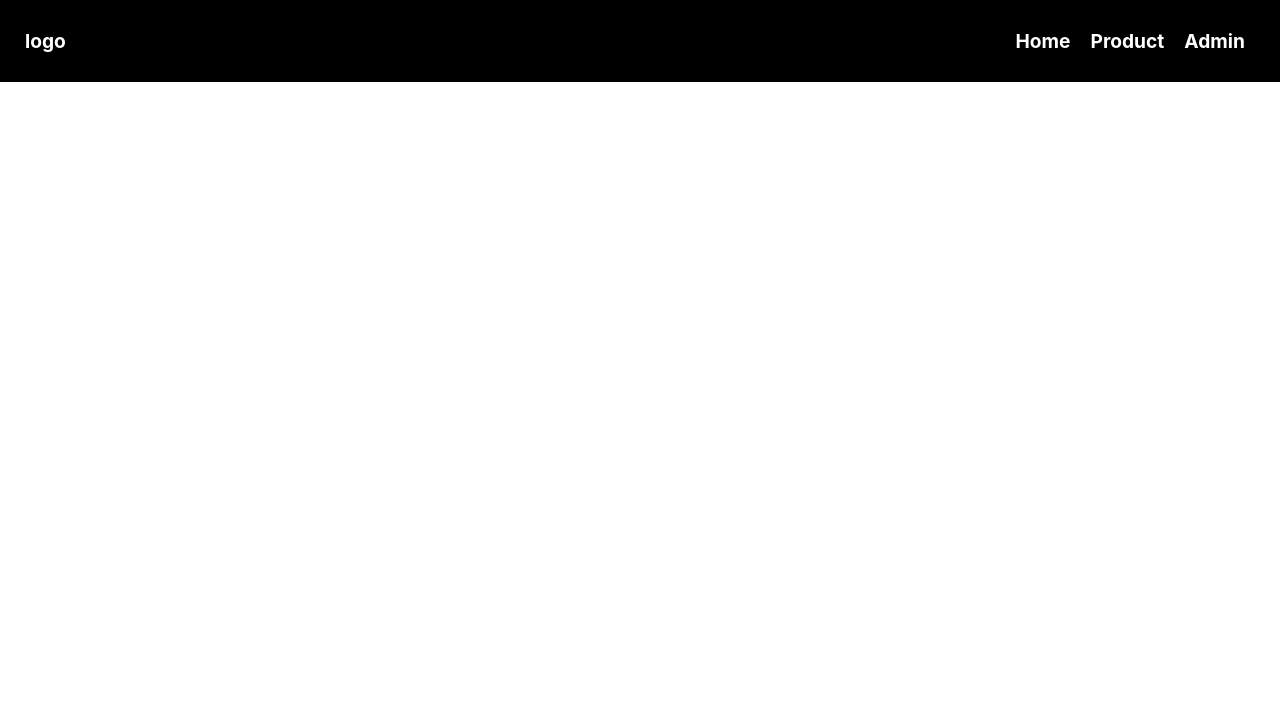
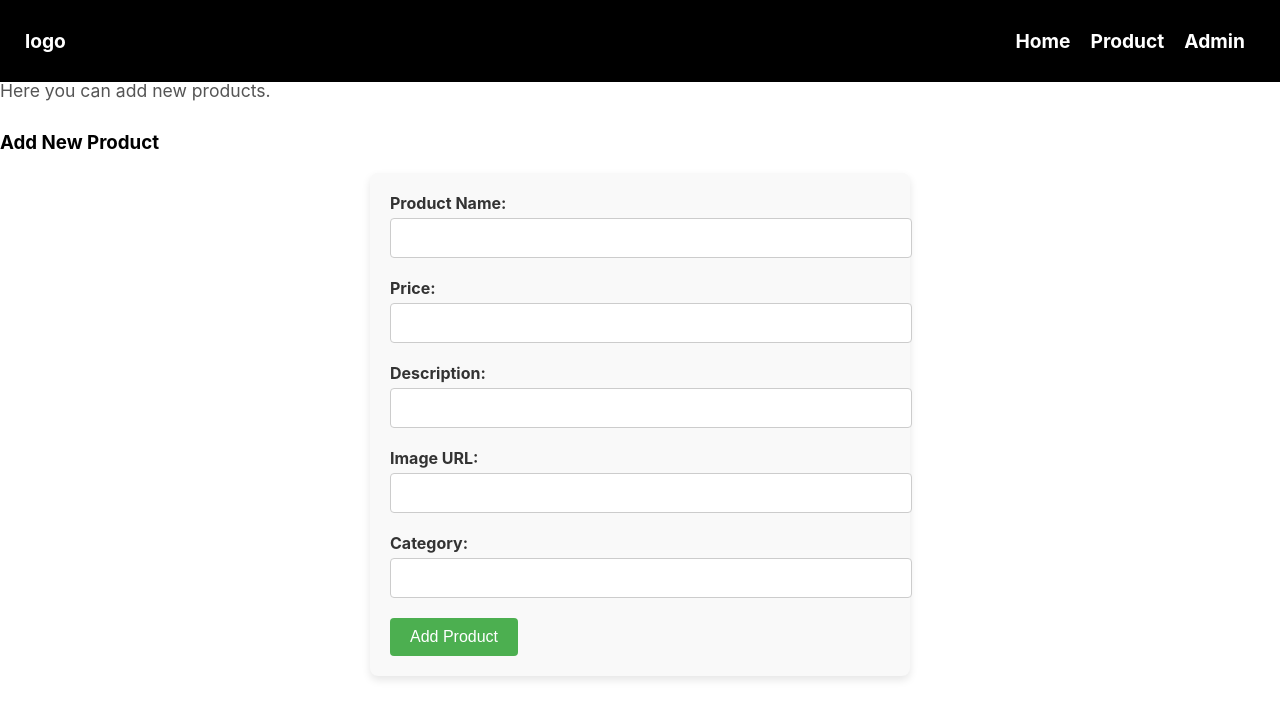
Before and after one commit to kareempogba0/CS309-Fall2024-Project, a React (Create React App) app in the folder Front-end/react-app/: page /AdminControl in a window 1280 px wide. Shown: the top 718 px of the page. Built offline with nearby package versions, Linux system fonts and the light colour scheme.

Commit message:
adding admin control page with only add component

```diff
--- a/Front-end/react-app/src/App.js
+++ b/Front-end/react-app/src/App.js
@@ -6,6 +6,7 @@ import NavBar from './Components/NavBar';
 import Home from'./Components/Home';
 import Product from'./Components/Product';
 import Admin from'./Components/Admin';
+import AdminControl from './Components/AdminControl';
 
 
 function App() {
@@ -18,6 +19,7 @@ function App() {
       <Route path='/product' element={<Product />}/>
 
       <Route path='/admin' element={<Admin />}/>
+      <Route path="/AdminControl" element={<AdminControl />} />
 
 
 
--- a/Front-end/react-app/src/Components/Admin.js
+++ b/Front-end/react-app/src/Components/Admin.js
@@ -1,15 +1,16 @@
 import React, { useState } from 'react';
+import { useNavigate } from 'react-router-dom';
 import './AdminCss.css';
 
 function Admin() {
     const [email, setEmail] = useState('');
     const [password, setPassword] = useState('');
-    const [isSignedIn, setIsSignedIn] = useState(false);
+    const navigate = useNavigate();
 
     const handleSubmit = (e) => {
         e.preventDefault();
         if (email === 'admin@example.com' && password === 'password123') {
-            setIsSignedIn(true);
+            navigate('/AdminControl');
         } else {
             alert('Invalid credentials!');
         }
@@ -17,14 +18,8 @@ function Admin() {
 
     return (
         <div className="admin">
-            {isSignedIn ? (
-                <h1>Welcome, Admin!</h1>
-            ) : (
-                <>
-
-
             <div className="signin-form">
-                        <h2>Sign In Admin </h2>
+                <h2>Sign In Admin</h2>
                 <form onSubmit={handleSubmit}>
                     <div>
                         <label>Email</label>
@@ -44,11 +39,9 @@ function Admin() {
                             required
                         />
                     </div>
-                            <button onClick={() => setIsSignedIn(true)} type="submit">Sign In</button>
+                    <button type="submit">Sign In</button>
                 </form>
             </div>
-                </>
-            )}
         </div>
     );
 }
--- /dev/null
+++ b/Front-end/react-app/src/Components/AdminControl.css
@@ -0,0 +1,69 @@
+h1 {
+    font-size: 2rem;
+    color: #333;
+    margin-bottom: 20px;
+}
+
+p {
+    font-size: 1.1rem;
+    color: #555;
+    margin-bottom: 30px;
+}
+
+form {
+    background-color: #f9f9f9;
+    padding: 20px;
+    border-radius: 8px;
+    box-shadow: 0 4px 8px rgba(0, 0, 0, 0.1);
+    width: 100%;
+    max-width: 500px;
+    margin: 0 auto;
+}
+
+form div {
+    margin-bottom: 20px;
+}
+form label {
+    font-size: 1rem;
+    font-weight: bold;
+    color: #333;
+}
+
+form input {
+    width: 100%;
+    padding: 10px;
+    font-size: 1rem;
+    border-radius: 4px;
+    border: 1px solid #ccc;
+    margin-top: 5px;
+}
+
+button {
+    background-color: #4CAF50;
+    color: white;
+    padding: 10px 20px;
+    border: none;
+    border-radius: 4px;
+    cursor: pointer;
+    font-size: 1rem;
+    transition: background-color 0.3s;
+}
+
+button:hover {
+    background-color: #45a049;
+}
+
+.message {
+    margin-top: 20px;
+    font-size: 1.2rem;
+    color: #333;
+    font-weight: bold;
+}
+
+.message.success {
+    color: #4CAF50;
+}
+
+.message.error {
+    color: #f44336;
+}
--- /dev/null
+++ b/Front-end/react-app/src/Components/AdminControl.js
@@ -0,0 +1,112 @@
+import React, { useState } from 'react';
+import './AdminControl.css';
+function AdminControl() {
+    const [name, setName] = useState('');
+    const [price, setPrice] = useState('');
+    const [description, setDescription] = useState('');
+    const [image, setImage] = useState('');
+    const [category, setCategory] = useState('');
+    const [message, setMessage] = useState('');
+
+    const handleAddProduct = async (e) => {
+        e.preventDefault();
+
+        const newProduct = {
+            id: new Date().getTime(),
+            name,
+            price,
+            description,
+            image,
+            category,
+        };
+
+        try {
+            const response = await fetch('http://localhost:3000/addproducts', {
+                method: 'POST',
+                headers: {
+                    'Content-Type': 'application/json',
+                },
+                body: JSON.stringify(newProduct),
+            });
+
+            const data = await response.text();
+
+            if (response.ok) {
+                setMessage('Product added successfully!');
+                setName('');
+                setPrice('');
+                setDescription('');
+                setImage('');
+                setCategory('');
+            } else {
+                setMessage('Failed to add product: ' + data);
+            }
+        } catch (error) {
+            console.error('Error adding product:', error);
+            setMessage('Something went wrong!');
+        }
+    };
+
+    return (
+        <div>
+            <h1>Welcome to Admin Control</h1>
+            <p>Here you can add new products.</p>
+
+            <div>
+                <h3>Add New Product</h3>
+                <form onSubmit={handleAddProduct}>
+                    <div>
+                        <label>Product Name:</label>
+                        <input
+                            type="text"
+                            value={name}
+                            onChange={(e) => setName(e.target.value)}
+                            required
+                        />
+                    </div>
+                    <div>
+                        <label>Price:</label>
+                        <input
+                            type="number"
+                            value={price}
+                            onChange={(e) => setPrice(e.target.value)}
+                            required
+                        />
+                    </div>
+                    <div>
+                        <label>Description:</label>
+                        <input
+                            type="text"
+                            value={description}
+                            onChange={(e) => setDescription(e.target.value)}
+                            required
+                        />
+                    </div>
+                    <div>
+                        <label>Image URL:</label>
+                        <input
+                            type="text"
+                            value={image}
+                            onChange={(e) => setImage(e.target.value)}
+                            required
+                        />
+                    </div>
+                    <div>
+                        <label>Category:</label>
+                        <input
+                            type="text"
+                            value={category}
+                            onChange={(e) => setCategory(e.target.value)}
+                            required
+                        />
+                    </div>
+                    <button type="submit">Add Product</button>
+                </form>
+
+                {message && <p>{message}</p>}
+            </div>
+        </div>
+    );
+}
+
+export default AdminControl;
--- a/Front-end/react-app/src/Components/AdminCss.css
+++ b/Front-end/react-app/src/Components/AdminCss.css
@@ -12,6 +12,9 @@
     width: 300px;
     margin: 0 auto;
     opacity: 0.8;
+    /* background-image: url('public/—Pngtree—blue abstract background images free_1996215.jpg'); */
+    background-size: cover;
+    background-position: center;
 }
 
 .signin-form input {
```
Also changed, not shown: Front-end/react-app/public/product-images/—Pngtree—blue abstract background images free_1996215.jpg (added), Front-end/react-app/public/—Pngtree—blue abstract background images free_1996215.jpg (added). Lines whose indentation alone changed are shown as unchanged.
